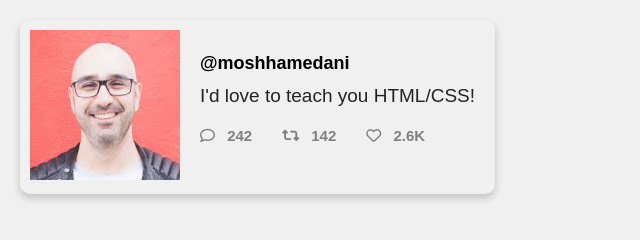
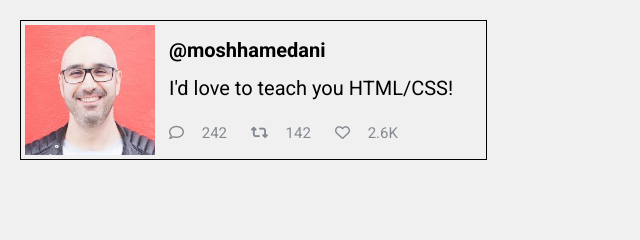
Before and after one commit to Darshan9221/zeustraining, a plain HTML site: page Darshan_Patel_Task_2/index.html in a window 1280 px wide. Shown: the whole page, without its empty margins (0-640 px from the left). Drawn offline with Linux system fonts and the light colour scheme.

Commit message:
Task 3 done and updated things in Task 2

```diff
--- a/Darshan_Patel_Task_2/styles.css
+++ b/Darshan_Patel_Task_2/styles.css
@@ -1,64 +1,65 @@
+@import url('https://fonts.googleapis.com/css2?family=Roboto:ital,wght@0,100..900;1,100..900&display=swap');
 body{
     background-color: #f0f0f0;
-    font-family: Arial, sans-serif;
+    font-family: "Roboto" , sans-serif;
     margin: 0;
     padding: 20px;
 }
 
 .card__container{
     display: flex;
-    width: fit-content;
     flex-wrap: wrap;
     align-items: center;
-    gap: 20px;
-    padding: 10px;
-    padding-right: 20px;
-    box-shadow:  0 4px 8px rgba(0, 0, 0, 0.2);
-    border-radius: 10px;
+    gap: 14px;
+    padding: 4px;
+    max-width: 457px;
+    max-height: 138px;
+    border: #000000 1px solid;
 }
 
 .icons__content{
     display: flex;
-    gap: 30px;
+    gap: 24px;
     color: gray;
-    margin-bottom: 35px;
 }
 
 .username{
-    font-size: 18px;
+    font-size: 20px;
     font-weight: bold;
-    margin-bottom: -8px;
+    color: #000000;
+    margin: 0 0 14px 0;
 }
 
 
 .bio{
-    font-size: 19px;
-    color: #242323;
-    margin-bottom: 20px;
+    font-size: 20px;
+    color: #000000;
+    margin: 14px 0 24px 0;
 }
 
-.icons{
-    width: 20px;
-    height: 20px;
-    color: #f0f0f0;
+
+.img__container{
+    width: 130px;
+    height: 130px;
+    object-fit: contain;
 }
 
 .main__img{
-    width: 150px;
+    width: 100%;
+    height: 100%;
+    object-fit: cover;
 }
 
-.icons{
-    margin-right: 8px;
-}
 
 .far{
-    margin-right: 8px;
+    margin-right: 14px;
 }
 .fas{
-    margin-right: 8px;
+    margin-right: 14px;
 }
 
 .done__container{
-    font-weight: 550;
+    font-weight: medium;
+    color: #858991;
     font-size: 15px;
 }
```
